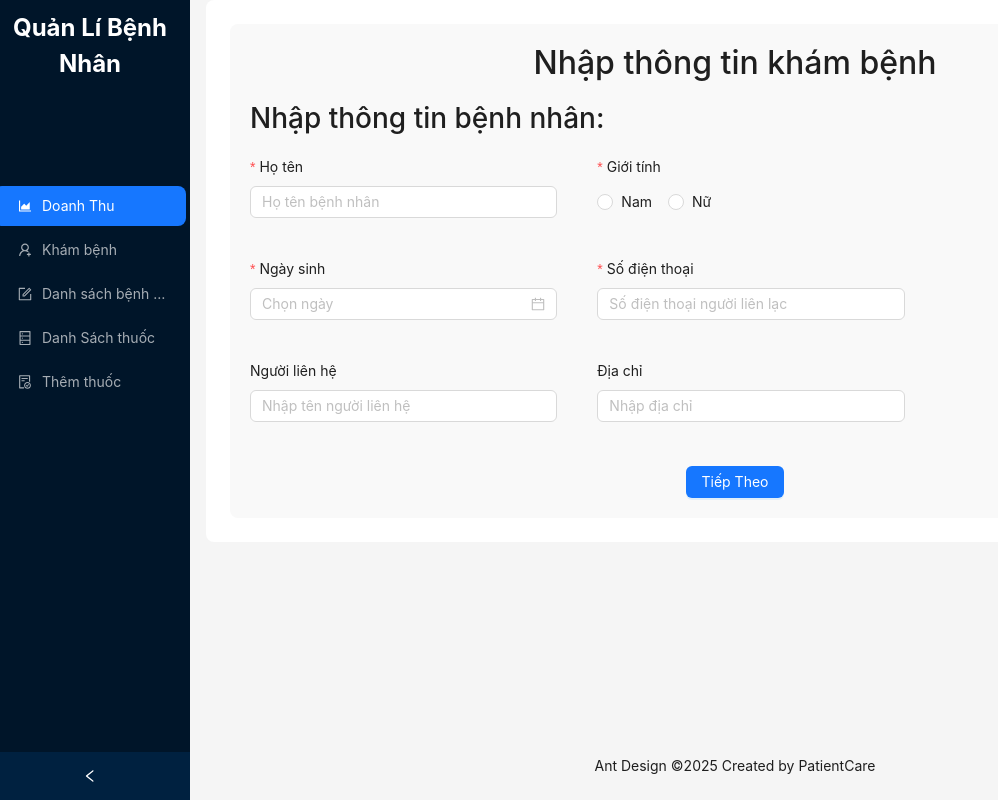
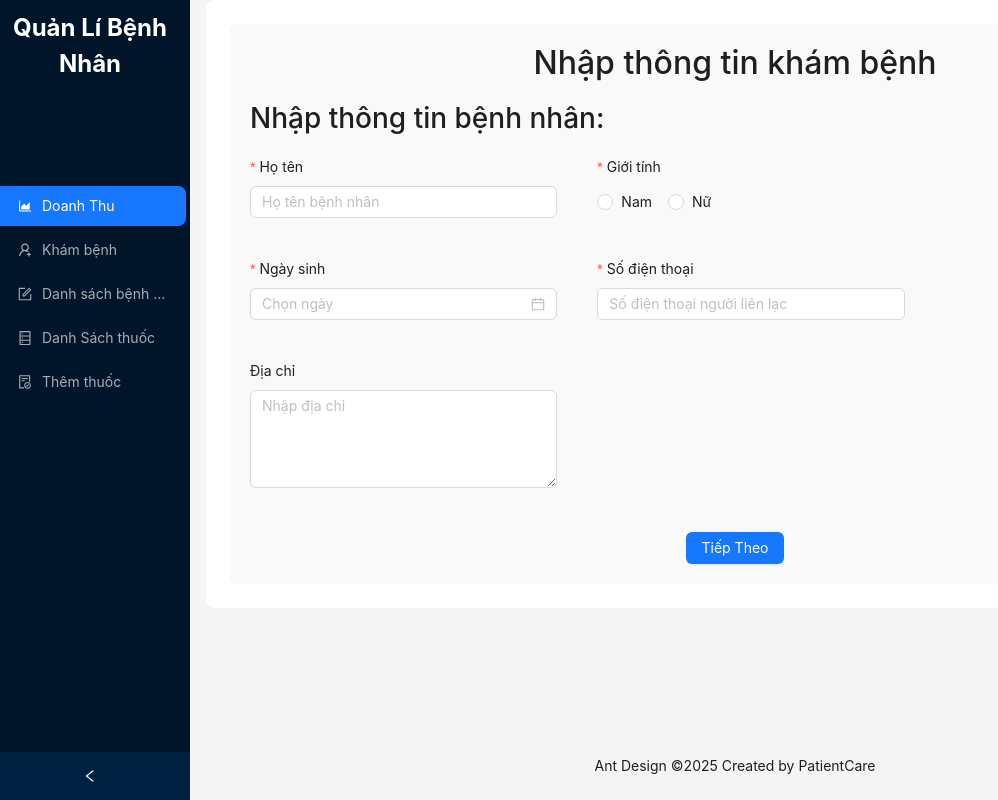
Before and after one commit to tranchithuan08dev/PatientCare, a React (Vite) app: page /patient in a window 1280 px wide. Shown: the whole page, without its empty margins (0-998 px from the left). Built offline with nearby package versions, Linux system fonts and the light colour scheme.

Commit message:
fetchCreateUser

```diff
--- a/src/Dashboard/Patient/index.jsx
+++ b/src/Dashboard/Patient/index.jsx
@@ -1,12 +1,25 @@
 import React from "react";
-import { Form, Input, Radio, Select, DatePicker, Button } from "antd";
-import { Link } from "react-router-dom";
-
-const { Option } = Select;
+import { Form, Input, Radio, DatePicker, Button } from "antd";
+import { useDispatch } from "react-redux";
+import { fetchCreateUser } from "../../store/userSlice";
+import { useNavigate } from "react-router-dom";
 
 function Patient() {
+  const dispatch = useDispatch();
+  const navigate = useNavigate();
   const onFinish = (values) => {
-    console.log("Form Submitted:", values);
+    const data = {
+      fullName: values.fullName,
+      gender: values.gender,
+      dateOfBirth: values.dob?.format("YYYY-MM-DD"),
+      phoneNumber: values.phone,
+      address: values.address,
+      role: "Patient",
+    };
+
+    dispatch(fetchCreateUser(data)).then(() => {
+      navigate("/diagnosisForm");
+    });
   };
 
   return (
@@ -61,21 +74,17 @@ function Patient() {
               <Input placeholder="Số điện thoại người liên lạc" />
             </Form.Item>
           </div>
-          <div className="col-md-4">
-            <Form.Item label="Người liên hệ" name="contactPerson">
-              <Input placeholder="Nhập tên người liên hệ" />
-            </Form.Item>
-          </div>
+
           <div className="col-md-4">
             <Form.Item label="Địa chỉ" name="address">
-              <Input placeholder="Nhập địa chỉ" />
+              <Input.TextArea rows={4} placeholder="Nhập địa chỉ" />
             </Form.Item>
           </div>
         </div>
         <div style={{ textAlign: "center", marginTop: "20px" }}>
-          <Link to="/diagnosisForm">
-            <Button type="primary">Tiếp Theo</Button>
-          </Link>
+          <Button type="primary" htmlType="submit">
+            Tiếp Theo
+          </Button>
         </div>
       </Form>
     </div>
```
